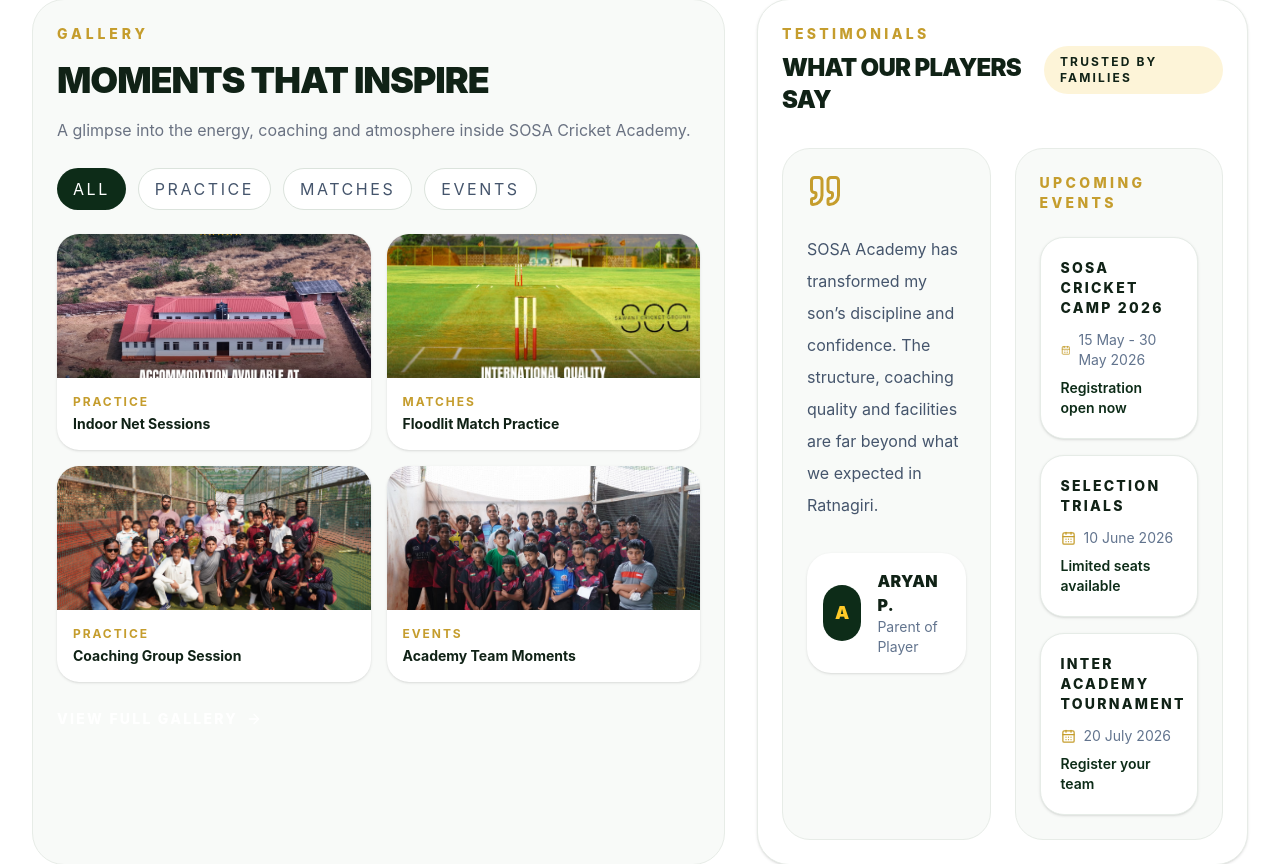
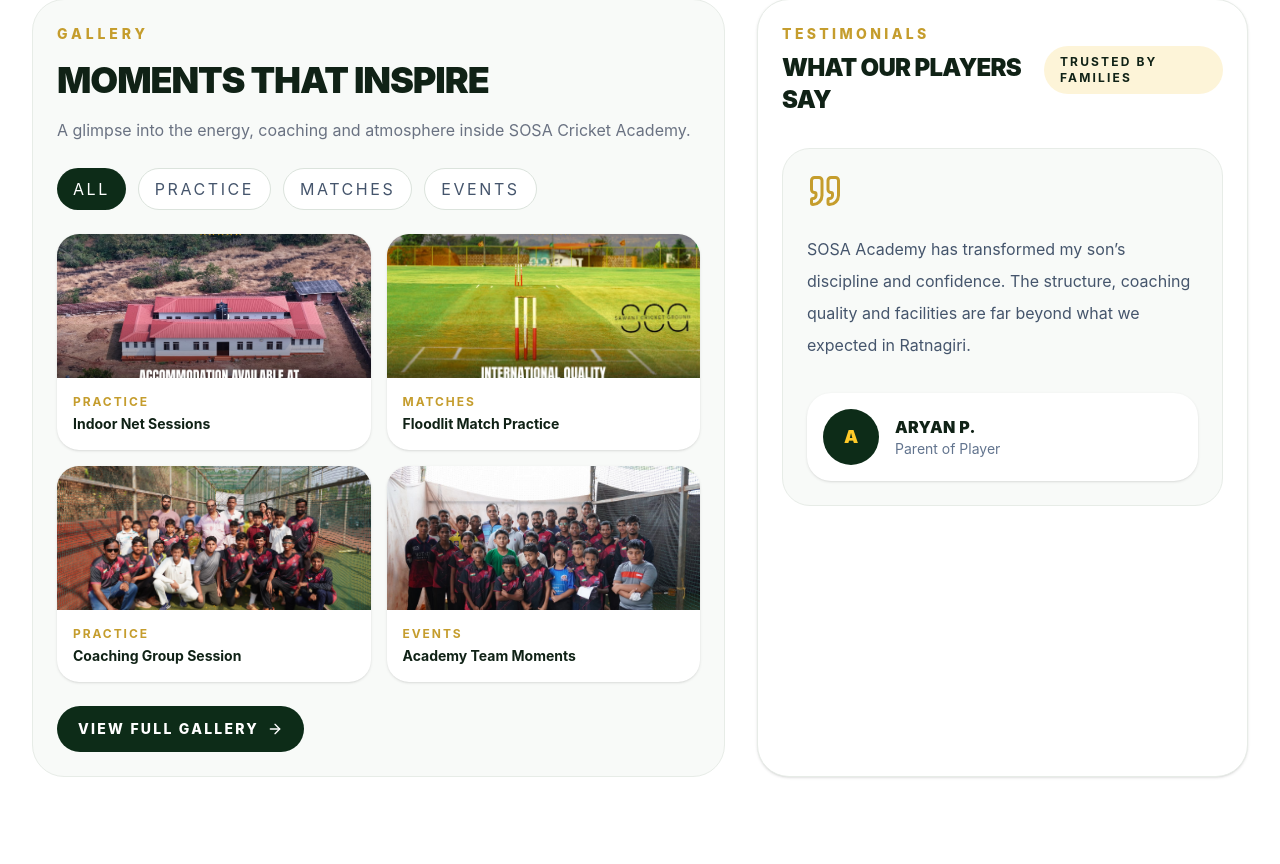
Before and after one commit to Sudesh3103/Sosa-Cricket-Academy, a React (Vite) app: page / in a window 1280 px wide. Shown: the part 4232-5096 px from the top of the page. Built offline with nearby package versions, Linux system fonts and the light colour scheme.

Commit message:
Updated Button Style

```diff
--- a/src/pages/Academy/Academy.jsx
+++ b/src/pages/Academy/Academy.jsx
@@ -45,7 +45,7 @@
                   </div>
                   <a
                     href="/#contact"
-                    className="inline-flex w-full items-center justify-center gap-2 rounded-full bg-[#0d2c18] px-5 py-3 text-sm font-extrabold uppercase tracking-[0.16em] text-white transition hover:bg-[#153b23]"
+                    className="inline-flex w-full items-center justify-center gap-2 rounded-full border-2 bg-[#ffffff] px-5 py-3 text-sm font-extrabold uppercase tracking-[0.16em] text-white transition hover:bg-[#153b23]"
                   >
                     {program.button}
                     <ArrowRight size={16} />
--- a/src/pages/Home/Home.jsx
+++ b/src/pages/Home/Home.jsx
@@ -394,7 +394,7 @@
               </div>
               <Link
                 to="/gallery"
-                className="inline-flex items-center gap-2 text-sm font-extrabold uppercase tracking-[0.16em] text-[#0d2c18]"
+                className="inline-flex items-center gap-2 rounded-full border border-[#0d2c18]/14 bg-[#0d2c18] px-5 py-3 text-sm font-extrabold uppercase tracking-[0.16em] text-white transition hover:bg-[#153b23]"
               >
                 View Full Gallery
                 <ArrowRight size={16} />
@@ -417,7 +417,7 @@
                   </span>
                 </div>
 
-                <div className="grid gap-6 grid-cols-1 lg:grid-cols-2">
+                <div className="grid gap-6 grid-cols-2 lg:grid-cols-1">
                   <div className="rounded-[28px] border border-[#e7ece7] bg-[#f8faf8] p-6">
                     <Quote className="text-[#c59d2d]" size={36} />
                     <p className="mt-6 text-base leading-8 text-slate-600">
@@ -438,30 +438,7 @@
                     </div>
                   </div>
 
-                  <div className="rounded-[28px] border border-[#e7ece7] bg-[#f8faf8] p-6">
-                    <p className="text-sm font-extrabold uppercase tracking-[0.24em] text-[#c59d2d]">
-                      Upcoming Events
-                    </p>
-                    <div className="mt-6 space-y-4">
-                      {homePage.events.map((event) => (
-                        <article
-                          key={event.title}
-                          className="rounded-[24px] border border-[#e6ece7] bg-white px-5 py-5 shadow-sm"
-                        >
-                          <p className="text-sm font-extrabold uppercase tracking-[0.16em] text-[#102216]">
-                            {event.title}
-                          </p>
-                          <p className="mt-3 flex items-center gap-2 text-sm text-slate-500">
-                            <CalendarDays size={15} className="text-[#c59d2d]" />
-                            {event.date}
-                          </p>
-                          <p className="mt-2 text-sm font-semibold text-[#0d2c18]">
-                            {event.note}
-                          </p>
-                        </article>
-                      ))}
-                    </div>
-                  </div>
+
                 </div>
               </div>
             </div>
```
